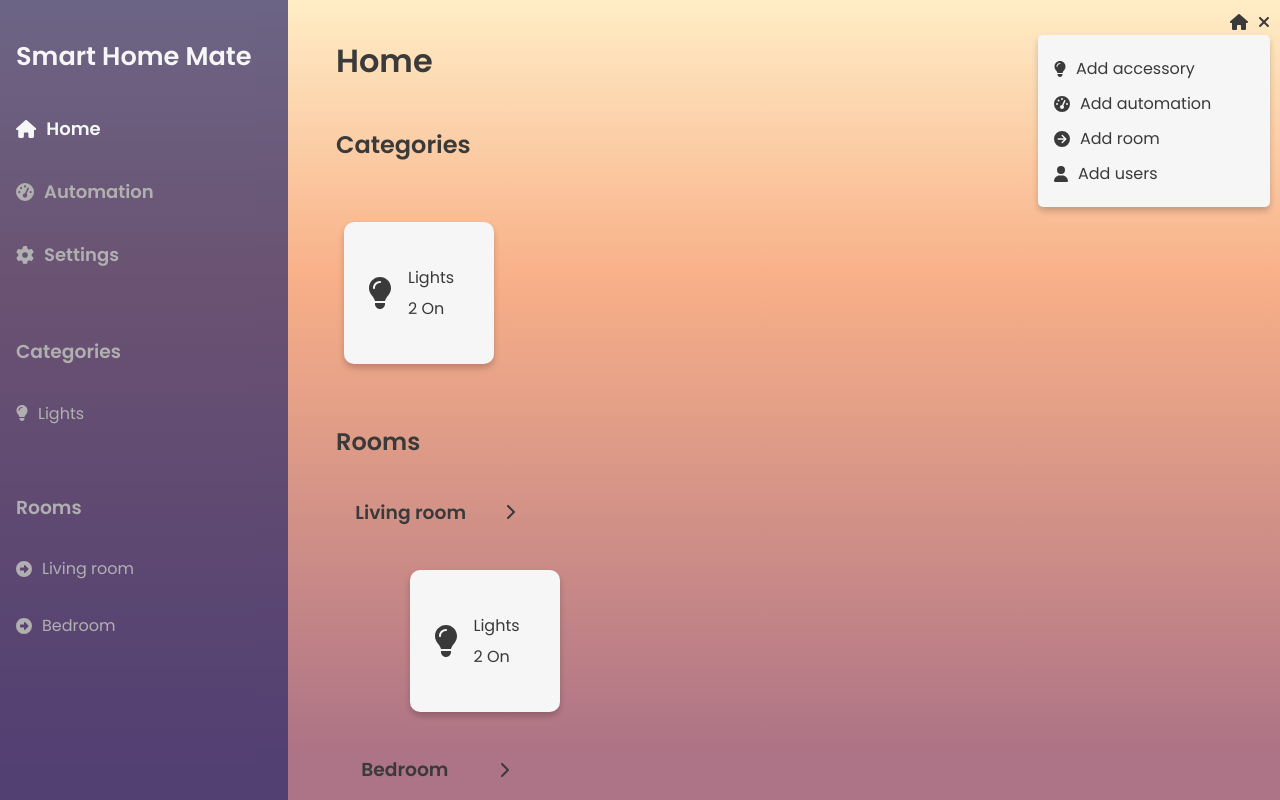
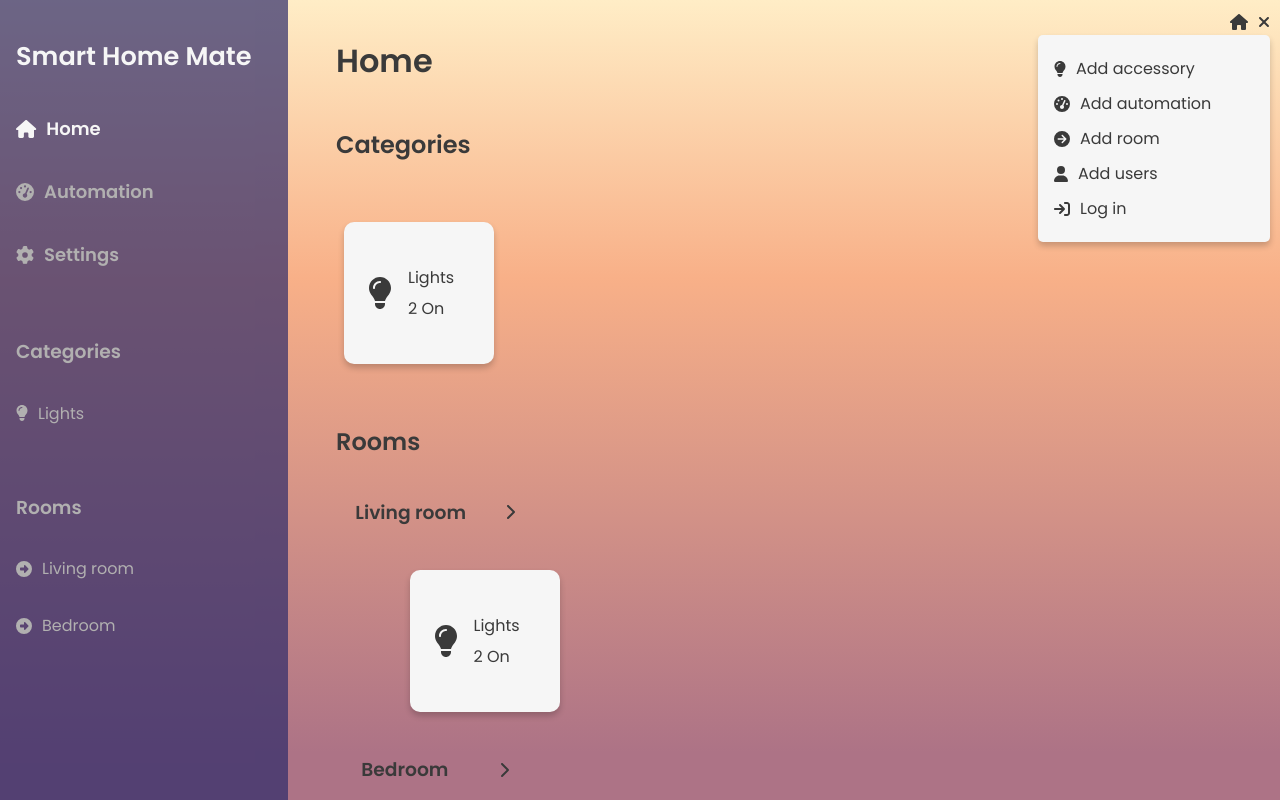
Before and after one commit to KristiinaSa/HomeAutomationSystem, a React (Vite) app in the folder frontend/: page / in a window 1280 px wide. Both pictures are taken after a click on the element 1263 px from the left and 22 px from the top of the page. Shown: the top 800 px of the page. Built offline with nearby package versions, Linux system fonts and the light colour scheme.

Commit message:
Add Login and Add automation link to overflow menu

```diff
--- a/frontend/src/components/Header.css
+++ b/frontend/src/components/Header.css
@@ -15,6 +15,10 @@
 .header-item.home-icon {
   color: var(--primary-text-color-mobile);
   text-decoration: none;
+}
+
+.header-item.home-icon, .plus-icon {
+  cursor: pointer;
 }
 
 @keyframes fadeIn {
@@ -47,13 +51,12 @@
   padding: 5px 0;
 }
 
-.menu-item:hover {
+.menu-item .hover-underline-animation {
+  color: var(--primary-text-color-mobile);
+  text-decoration: none;
   cursor: pointer;
 }
 
-.header-item:hover {
-  cursor: pointer;
-}
 
 .hover-underline-animation {
   display: inline-block;
--- a/frontend/src/components/Header.jsx
+++ b/frontend/src/components/Header.jsx
@@ -10,20 +10,33 @@ import {
   faTachometerAlt,
   faArrowCircleRight,
   faUser,
+  faSignIn,
+  faSignOut,
 } from "@fortawesome/free-solid-svg-icons";
+
+const isLoggedIn = false;
 
 const menuItems = [
   { icon: faLightbulb, text: "Add accessory", onClick: () => {} },
-  { icon: faTachometerAlt, text: "Add automation", onClick: () => {} },
+  { icon: faTachometerAlt, text: "Add automation", path: "/automations/new" },
   { icon: faArrowCircleRight, text: "Add room", onClick: () => {} },
   { icon: faUser, text: "Add users", onClick: () => {} },
+  isLoggedIn
+    ? { icon: faSignOut, text: "Log out", path: "/logout" }
+    : { icon: faSignIn, text: "Log in", path: "/login" },
 ];
 
-const MenuItem = ({ icon, text, onClick }) => {
+const MenuItem = ({ icon, text, path }) => {
   return (
-    <div className="menu-item" onClick={onClick}>
+    <div className="menu-item">
       <FontAwesomeIcon icon={icon} />
-      <span className="hover-underline-animation">{text}</span>
+      {path ? (
+        <NavLink to={path} className="hover-underline-animation">
+          {text}
+        </NavLink>
+      ) : (
+        <span className="hover-underline-animation">{text}</span>
+      )}
     </div>
   );
 };
```
